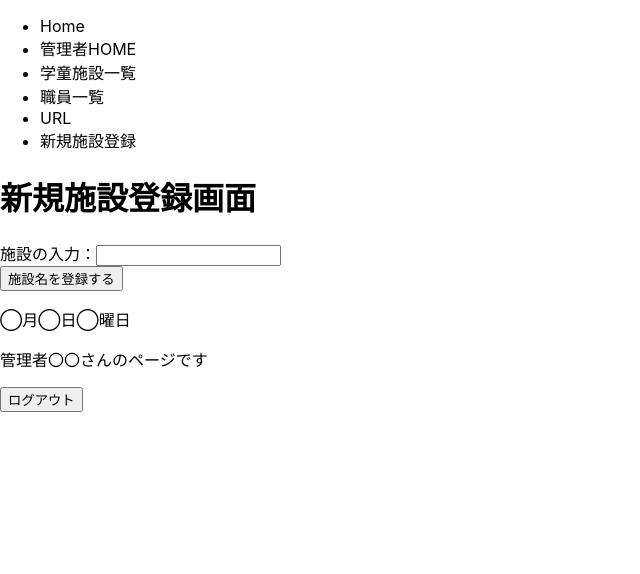
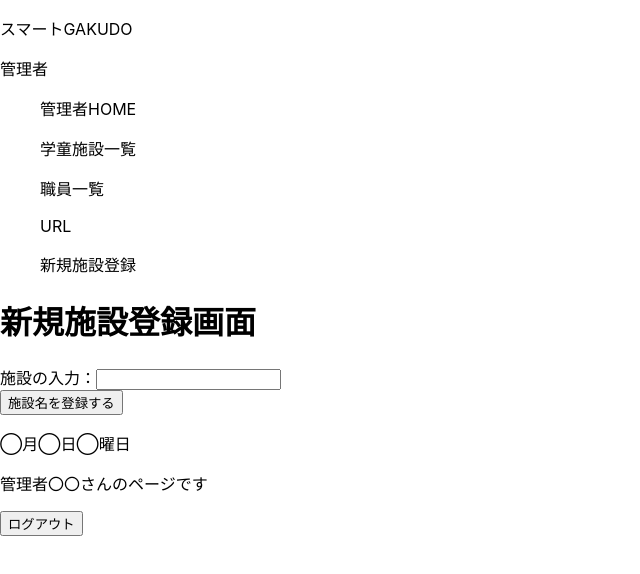
Before and after one commit to hidamari-kaihatu/aikon-app, a Next.js app in the folder app-next/next/: page /admin/admin-centerPost in a window 1280 px wide. Shown: the top 574 px of the page, without its empty margins (0-640 px from the left). Built offline with nearby package versions, Linux system fonts and the light colour scheme.

Commit message:
アプリ名を追加

```diff
--- a/app-next/next/pages/admin/admin-header.tsx
+++ b/app-next/next/pages/admin/admin-header.tsx
@@ -2,37 +2,40 @@ import Link from 'next/link';
 
 export default function Header() {
   return (
-    <ul>
-      <li>
-        <Link href="/">
-          <a>Home</a>
-        </Link>
-      </li>
-      <li>
+    <>
+    <div>
+      <p>スマートGAKUDO</p>
+      <p>管理者</p>
+    </div>
+    <div>
+      <ul>
         <Link href="/admin/admin-mypage">
           <a>管理者HOME</a>
         </Link>
-      </li>
-      <li>
+      </ul>
+    </div>
+    <div>
+      <ul>
         <Link href="/admin/admin-centerList">
           <a>学童施設一覧</a>
         </Link>
-      </li>
-      <li>
+      </ul>
+      <ul>
         <Link href="/admin/admin-teacherList">
           <a>職員一覧</a>
         </Link>
-      </li>
-      <li>
+      </ul>
+      <ul>
         <Link href="/admin/admin-url">
           <a>URL</a>
         </Link>
-      </li>
-      <li>
+      </ul>
+      <ul>
         <Link href="/admin/admin-centerPost">
           <a>新規施設登録</a>
         </Link>
-      </li>
-    </ul>
+      </ul>
+    </div>
+    </>
   );
 }
```
